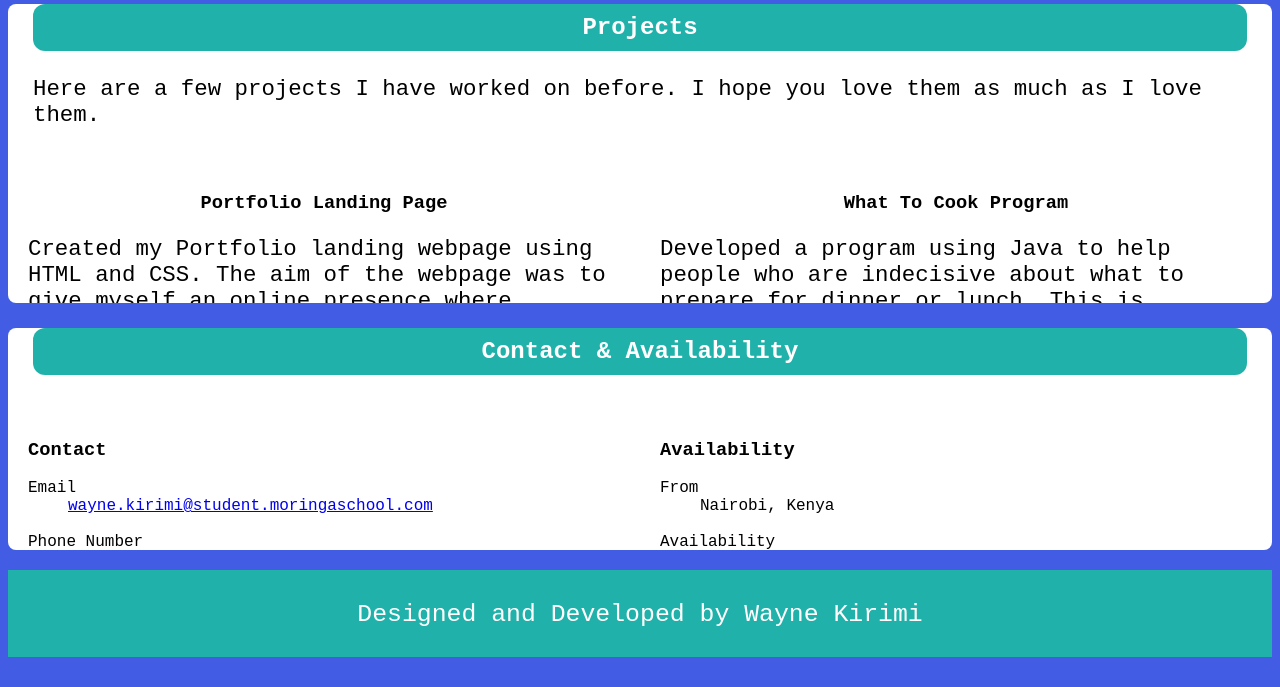
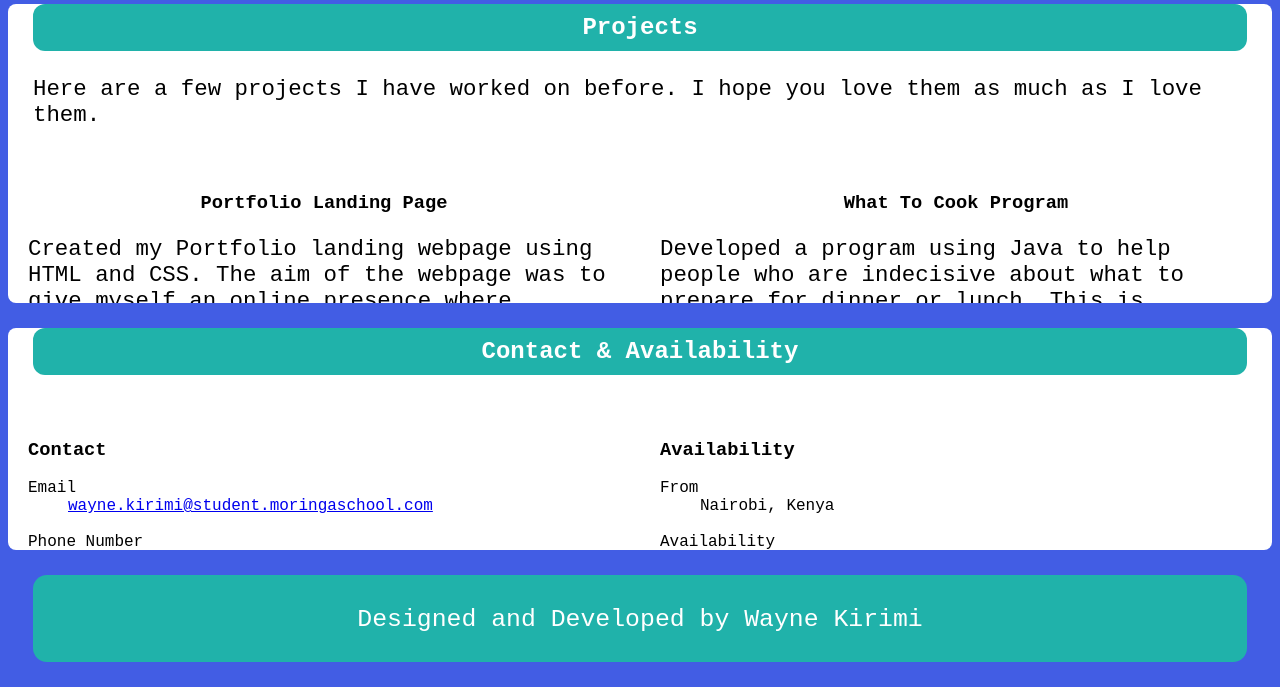
Before and after one commit to waynemorphic/portfolio-project, a plain HTML site: page index.html in a window 1280 px wide. Shown: the part 1059-1746 px from the top of the page. Before the commit the page ends 1724 px from the top, so only its background shows below. Drawn offline with Linux system fonts and the light colour scheme; a web font is replaced by a local one.

Commit message:
Added a footer layout in the css file

```diff
--- a/index.css
+++ b/index.css
@@ -121,5 +121,7 @@ body {
     text-align: center;
     background-color: lightseagreen;
     margin-top: 20px;
+    border-radius: 14px;
+    margin: 25px;
 
 }
```
